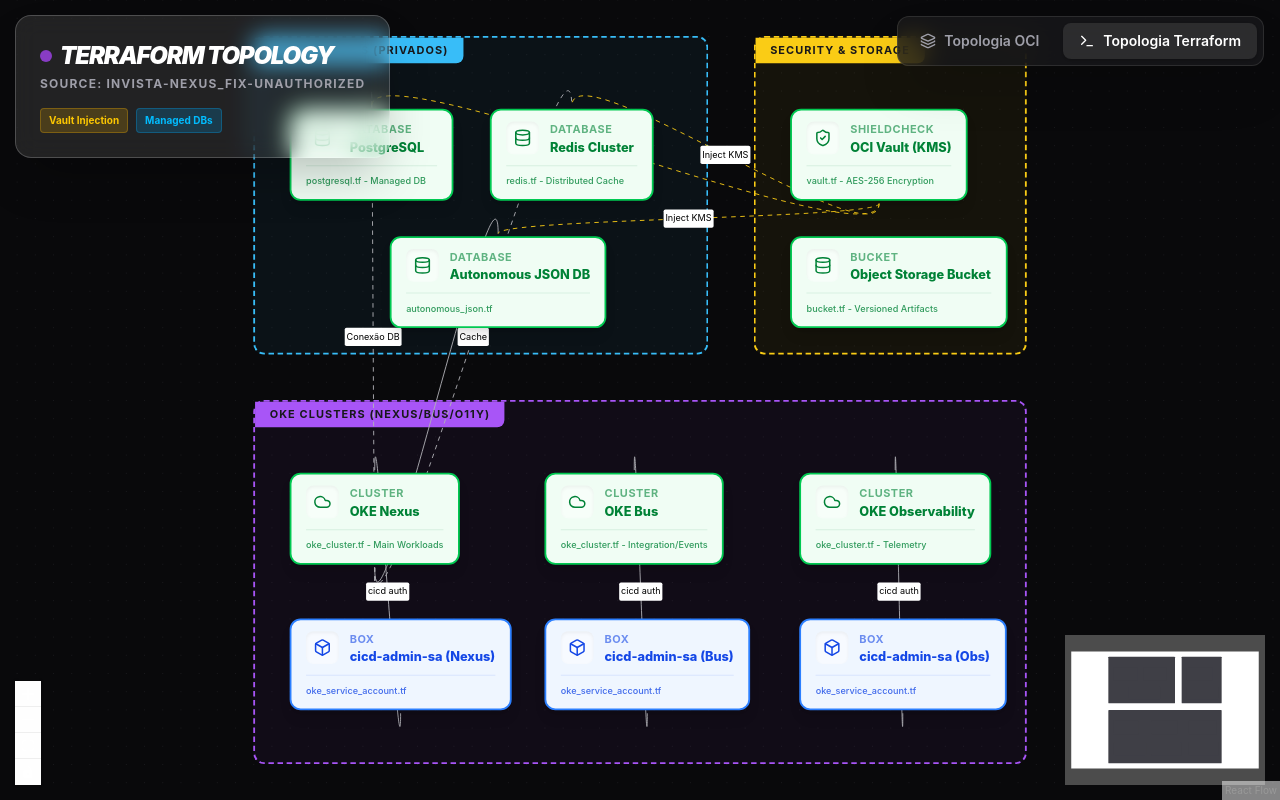
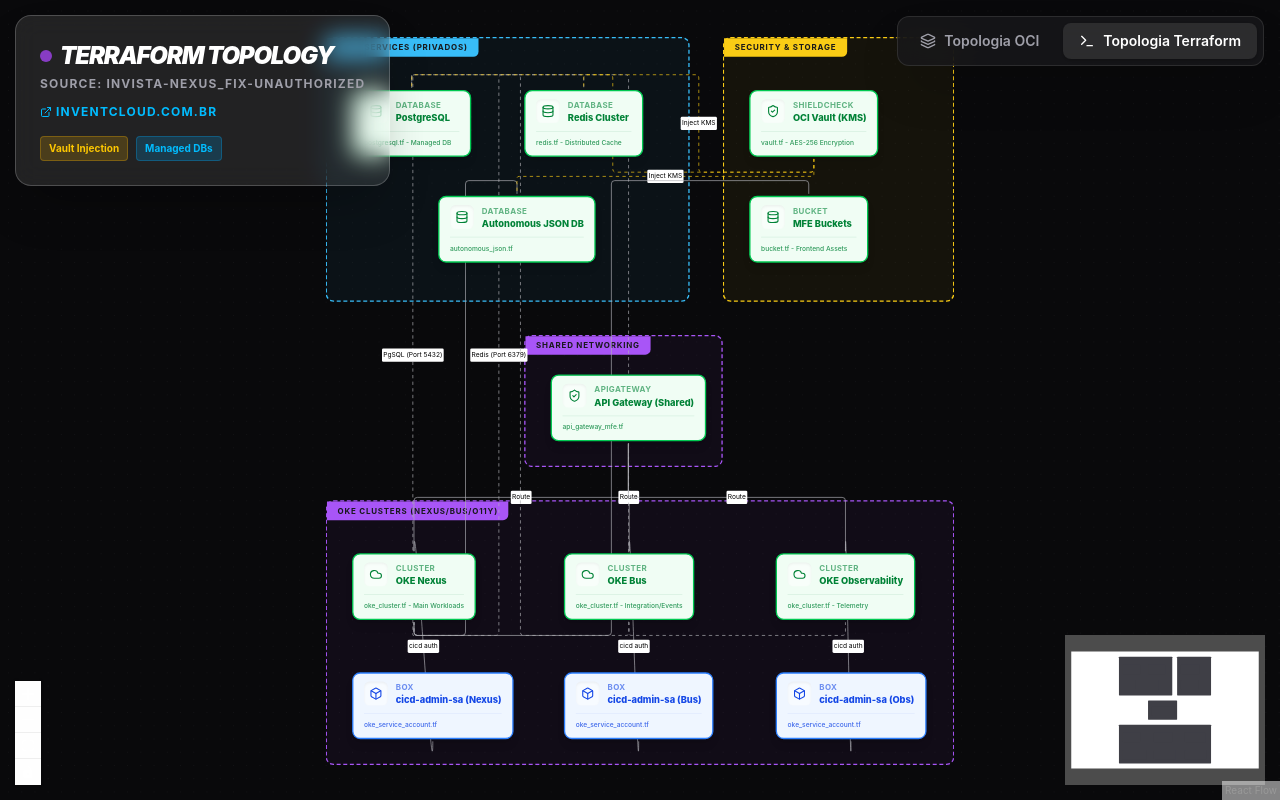
Before and after one commit to tiagoyamamoto/oci-nexus-topology, a React (Vite) app: page /terraform in a window 1280 px wide. Built offline with nearby package versions, Linux system fonts and the light colour scheme; the HTML template or start-up script is replaced by a standard one.

Commit message:
feat: add inventcloud link and tweak typography

```diff
--- a/src/TerraformDiagram.tsx
+++ b/src/TerraformDiagram.tsx
@@ -29,21 +29,28 @@
         id: 'grp-data',
         type: 'compartment',
         position: { x: 50, y: 50 },
-        style: { width: 500, height: 350, backgroundColor: 'rgba(56, 189, 248, 0.05)', border: '2px dashed #38bdf8', borderRadius: '12px' },
+        style: { width: 550, height: 400, backgroundColor: 'rgba(56, 189, 248, 0.05)', border: '2px dashed #38bdf8', borderRadius: '12px' },
         data: { label: 'Data Services (Privados)', color: '#38bdf8' },
     },
     {
         id: 'grp-security',
         type: 'compartment',
-        position: { x: 600, y: 50 },
-        style: { width: 300, height: 350, backgroundColor: 'rgba(250, 204, 21, 0.05)', border: '2px dashed #facc15', borderRadius: '12px' },
+        position: { x: 650, y: 50 },
+        style: { width: 350, height: 400, backgroundColor: 'rgba(250, 204, 21, 0.05)', border: '2px dashed #facc15', borderRadius: '12px' },
         data: { label: 'Security & Storage', color: '#facc15' },
+    },
+    {
+        id: 'grp-shared',
+        type: 'compartment',
+        position: { x: 350, y: 500 },
+        style: { width: 300, height: 200, backgroundColor: 'rgba(168, 85, 247, 0.05)', border: '2px dashed #a855f7', borderRadius: '12px' },
+        data: { label: 'Shared Networking', color: '#a855f7' },
     },
     {
         id: 'grp-oke',
         type: 'compartment',
-        position: { x: 50, y: 450 },
-        style: { width: 850, height: 400, backgroundColor: 'rgba(168, 85, 247, 0.05)', border: '2px dashed #a855f7', borderRadius: '12px' },
+        position: { x: 50, y: 750 },
+        style: { width: 950, height: 400, backgroundColor: 'rgba(168, 85, 247, 0.05)', border: '2px dashed #a855f7', borderRadius: '12px' },
         data: { label: 'OKE Clusters (Nexus/Bus/O11y)', color: '#a855f7' },
     },
 
@@ -58,14 +65,14 @@
     {
         id: 'tf_redis',
         parentId: 'grp-data',
-        position: { x: 260, y: 80 },
+        position: { x: 300, y: 80 },
         type: 'topology',
         data: { resource: terraformTopology.find(r => r.id === 'tf_redis') },
     },
     {
         id: 'tf_adj',
         parentId: 'grp-data',
-        position: { x: 150, y: 220 },
+        position: { x: 170, y: 240 },
         type: 'topology',
         data: { resource: terraformTopology.find(r => r.id === 'tf_adj') },
     },
@@ -81,9 +88,18 @@
     {
         id: 'tf_bucket',
         parentId: 'grp-security',
-        position: { x: 40, y: 220 },
+        position: { x: 40, y: 240 },
         type: 'topology',
         data: { resource: terraformTopology.find(r => r.id === 'tf_bucket') },
+    },
+
+    // SHARED NETWORKING
+    {
+        id: 'tf_apigw',
+        parentId: 'grp-shared',
+        position: { x: 40, y: 60 },
+        type: 'topology',
+        data: { resource: terraformTopology.find(r => r.id === 'tf_apigw') },
     },
 
     // OKE CLUSTERS
@@ -97,14 +113,14 @@
     {
         id: 'tf_cls_bus',
         parentId: 'grp-oke',
-        position: { x: 320, y: 80 },
+        position: { x: 360, y: 80 },
         type: 'topology',
         data: { resource: terraformTopology.find(r => r.id === 'tf_cls_bus') },
     },
     {
         id: 'tf_cls_obs',
         parentId: 'grp-oke',
-        position: { x: 600, y: 80 },
+        position: { x: 680, y: 80 },
         type: 'topology',
         data: { resource: terraformTopology.find(r => r.id === 'tf_cls_obs') },
     },
@@ -113,38 +129,49 @@
     {
         id: 'sa_nexus',
         parentId: 'grp-oke',
-        position: { x: 40, y: 240 },
+        position: { x: 40, y: 260 },
         type: 'topology',
         data: { resource: terraformTopology.find(r => r.id === 'sa_nexus') },
     },
     {
         id: 'sa_bus',
         parentId: 'grp-oke',
-        position: { x: 320, y: 240 },
+        position: { x: 360, y: 260 },
         type: 'topology',
         data: { resource: terraformTopology.find(r => r.id === 'sa_bus') },
     },
     {
         id: 'sa_obs',
         parentId: 'grp-oke',
-        position: { x: 600, y: 240 },
+        position: { x: 680, y: 260 },
         type: 'topology',
         data: { resource: terraformTopology.find(r => r.id === 'sa_obs') },
     },
 ];
 
 const initialEdges: Edge[] = [
+    // API GW Connections
+    { id: 'e-apigw-nex', source: 'tf_apigw', target: 'tf_cls_nexus', label: 'Route', type: 'smoothstep' },
+    { id: 'e-apigw-bus', source: 'tf_apigw', target: 'tf_cls_bus', label: 'Route', type: 'smoothstep' },
+    { id: 'e-apigw-obs', source: 'tf_apigw', target: 'tf_cls_obs', label: 'Route', type: 'smoothstep' },
+
     // Clusters -> Databases
-    { id: 'e-nex-pg', source: 'tf_cls_nexus', target: 'tf_postgresql', label: 'Conexão DB', animated: true },
-    { id: 'e-nex-rd', source: 'tf_cls_nexus', target: 'tf_redis', label: 'Cache', animated: true },
-    { id: 'e-nex-adj', source: 'tf_cls_nexus', target: 'tf_adj' },
+    { id: 'e-nex-pg', source: 'tf_cls_nexus', target: 'tf_postgresql', label: 'PgSQL (Port 5432)', animated: true, type: 'smoothstep' },
+    { id: 'e-nex-rd', source: 'tf_cls_nexus', target: 'tf_redis', label: 'Redis (Port 6379)', animated: true, type: 'smoothstep' },
+    { id: 'e-nex-adj', source: 'tf_cls_nexus', target: 'tf_adj', type: 'smoothstep' },
+
+    { id: 'e-bus-pg', source: 'tf_cls_bus', target: 'tf_postgresql', animated: true, type: 'smoothstep' },
+    { id: 'e-obs-pg', source: 'tf_cls_obs', target: 'tf_postgresql', animated: true, type: 'smoothstep' },
 
     // Vault Interactions (secrets injection)
-    { id: 'e-vault-pg', source: 'tf_vault', target: 'tf_postgresql', label: 'Inject KMS', animated: true, style: { stroke: '#facc15' } },
-    { id: 'e-vault-rd', source: 'tf_vault', target: 'tf_redis', label: 'Inject KMS', animated: true, style: { stroke: '#facc15' } },
-    { id: 'e-vault-adj', source: 'tf_vault', target: 'tf_adj', label: 'Inject KMS', animated: true, style: { stroke: '#facc15' } },
+    { id: 'e-vault-pg', source: 'tf_vault', target: 'tf_postgresql', label: 'Inject KMS', animated: true, style: { stroke: '#facc15' }, type: 'smoothstep' },
+    { id: 'e-vault-rd', source: 'tf_vault', target: 'tf_redis', label: 'Inject KMS', animated: true, style: { stroke: '#facc15' }, type: 'smoothstep' },
+    { id: 'e-vault-adj', source: 'tf_vault', target: 'tf_adj', label: 'Inject KMS', animated: true, style: { stroke: '#facc15' }, type: 'smoothstep' },
 
-    // Service accounts
+    // Buckets
+    { id: 'e-nex-bkt', source: 'tf_cls_nexus', target: 'tf_bucket', label: 'MFE Assets', type: 'smoothstep' },
+
+    // Service accounts (Internal ties)
     { id: 'e-sa-nex', source: 'sa_nexus', target: 'tf_cls_nexus', label: 'cicd auth' },
     { id: 'e-sa-bus', source: 'sa_bus', target: 'tf_cls_bus', label: 'cicd auth' },
     { id: 'e-sa-obs', source: 'sa_obs', target: 'tf_cls_obs', label: 'cicd auth' },
@@ -175,8 +202,12 @@
                         <div className="w-3 h-3 bg-purple-500 rounded-full animate-pulse" />
                         TERRAFORM TOPOLOGY
                     </h1>
-                    <p className="text-xs font-bold text-zinc-400 mt-1 uppercase tracking-widest">
-                        Source: invista-nexus_Fix-Unauthorized
+                    <p className="text-xs font-bold text-zinc-400 mt-1 uppercase tracking-widest flex flex-col gap-1">
+                        <span>Source: invista-nexus_Fix-Unauthorized</span>
+                        <a href="https://inventcloud.com.br/" target="_blank" rel="noreferrer" className="flex items-center gap-1 text-sky-400 hover:text-sky-300 transition-colors mt-2">
+                            <svg className="w-3 h-3" viewBox="0 0 24 24" fill="none" stroke="currentColor" strokeWidth="2" strokeLinecap="round" strokeLinejoin="round"><path d="M18 13v6a2 2 0 0 1-2 2H5a2 2 0 0 1-2-2V8a2 2 0 0 1 2-2h6"></path><polyline points="15 3 21 3 21 9"></polyline><line x1="10" y1="14" x2="21" y2="3"></line></svg>
+                            inventcloud.com.br
+                        </a>
                     </p>
 
                     <div className="mt-4 flex gap-2">
--- a/src/terraformData.ts
+++ b/src/terraformData.ts
@@ -1,11 +1,14 @@
 import type { OCIResource } from './types';
 
 export const terraformTopology: OCIResource[] = [
-    // Storage & Support Services
+    // Security & Storage Layer
     { id: 'tf_vault', name: 'OCI Vault (KMS)', type: 'shieldcheck', details: 'vault.tf - AES-256 Encryption', status: 'active' },
-    { id: 'tf_bucket', name: 'Object Storage Bucket', type: 'bucket', details: 'bucket.tf - Versioned Artifacts', status: 'active' },
+    { id: 'tf_bucket', name: 'MFE Buckets', type: 'bucket', details: 'bucket.tf - Frontend Assets', status: 'active' },
 
-    // DatabasesLayer
+    // API Gateway Layer
+    { id: 'tf_apigw', name: 'API Gateway (Shared)', type: 'apigateway', details: 'api_gateway_mfe.tf', status: 'active' },
+
+    // Databases Layer
     { id: 'tf_postgresql', name: 'PostgreSQL', type: 'database', details: 'postgresql.tf - Managed DB', status: 'active' },
     { id: 'tf_redis', name: 'Redis Cluster', type: 'database', details: 'redis.tf - Distributed Cache', status: 'active' },
     { id: 'tf_adj', name: 'Autonomous JSON DB', type: 'database', details: 'autonomous_json.tf', status: 'active' },
```
